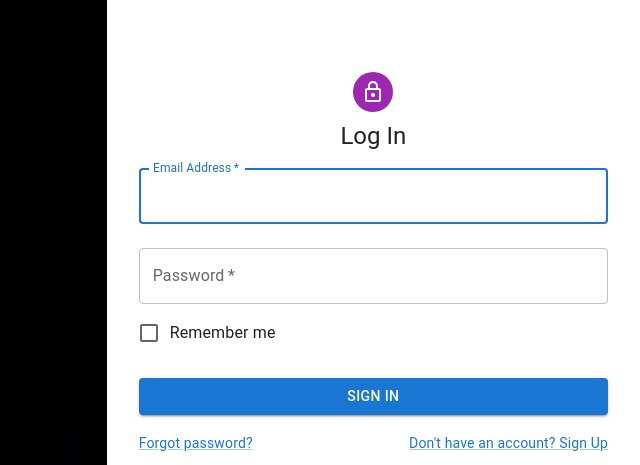
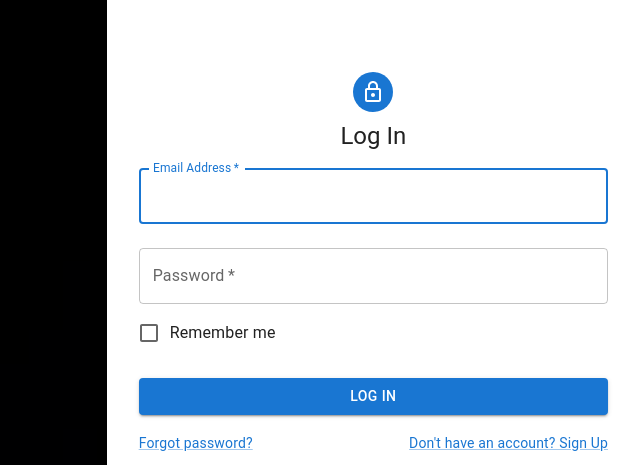
Before and after one commit to ThellaVamshidhar/iAssure-login, a React (Create React App) app: page / in a window 1280 px wide. Shown: the top 465 px of the page, without its empty margins (640-1280 px from the left). Built offline with nearby package versions, Linux system fonts and the light colour scheme.

Commit message:
signup-redirect

```diff
--- a/src/Login.js
+++ b/src/Login.js
@@ -82,7 +82,7 @@ const LogIn = () => {
               alignItems: 'center',
             }}
           >
-            <Avatar sx={{ m: 1, bgcolor: 'secondary.main' }}>
+            <Avatar sx={{ m: 1, bgcolor: 'primary.main' }}>
               <LockOutlinedIcon />
             </Avatar>
             <Typography component="h1" variant="h5">
@@ -126,7 +126,7 @@ const LogIn = () => {
                 sx={{ mt: 3, mb: 2 }}
                 onClick={login}
               >
-                Sign In
+                Log In
               </Button>
               <Grid container>
                 <Grid item xs>
--- a/src/Signup.js
+++ b/src/Signup.js
@@ -38,15 +38,36 @@ function Signup() {
   const [passwordReg, setPasswordReg] = useState ("");
   const navigate = useNavigate();
 
+  // const register = () => {
+  //     Axios.post("http://localhost:8081/register", {
+  //       username: usernameReg,
+  //       password: passwordReg,
+  //      }).then((response) => {
+  //         console.log("rajkumar");
+  //         console.log(response);
+  //         navigate('/Home')
+  //      });
+  //    };
+
   const register = () => {
-      Axios.post("http://localhost:8081/register", {
-        username: usernameReg,
-        password: passwordReg,
-       }).then((response) => {
-          console.log(response.data);
-          navigate(Home)
-       });
-     };
+    // Send a POST request to the server with the provided username and password
+    Axios.post("http://localhost:8081/register", {
+      username: usernameReg,
+      password: passwordReg,
+    })
+      .then((response) => {
+        // Log a message and the response from the server
+        console.log("Registration successful.");
+        console.log("Server response:", response);
+
+        // Navigate to the '/Home' route after successful registration
+        navigate('/Home');
+      })
+      .catch((error) => {
+        // Log an error if the registration request fails
+        console.error("Registration failed:", error);
+      });
+  };
 
   return (
     <ThemeProvider theme={defaultTheme}>
@@ -76,7 +97,7 @@ function Signup() {
               alignItems: 'center',
             }}
           >
-            <Avatar sx={{ m: 1, bgcolor: 'secondary.main' }}>
+            <Avatar sx={{ m: 1, bgcolor: 'primary.main' }}>
               <LockOutlinedIcon />
             </Avatar>
             <Typography component="h1" variant="h5">
```
